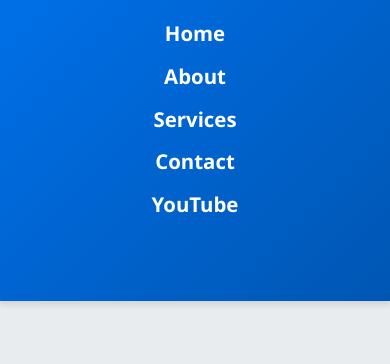
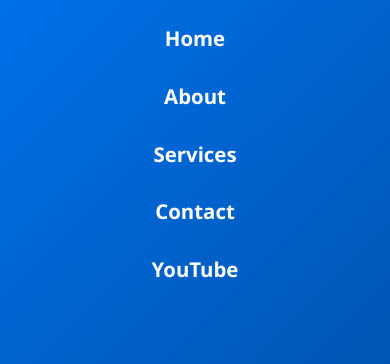
Before and after one commit to LazyMagnaTeens/Website, a plain HTML site: page index.html in a window 390 px wide. Shown: the part 311-675 px from the top of the page. Drawn offline with Linux system fonts and the light colour scheme; a script that the page names is missing.

Commit message:
Update styles.css

```diff
--- a/styles.css
+++ b/styles.css
@@ -48,32 +48,39 @@ nav {
     margin-top: 20px;
 }
 
+/* Use Flexbox for Navigation Layout */
 nav ul {
     list-style-type: none;
     padding: 0;
     display: flex;
     justify-content: center;
-    gap: 30px;
+    gap: 30px;  /* Space between links */
+    flex-wrap: wrap; /* Allows wrapping for smaller screens */
 }
 
+/* Each navigation item */
 nav ul li {
     position: relative;
+    margin: 5px; /* Add margin to prevent links from sticking together */
 }
 
+/* Navigation link styling */
 nav ul li a {
     color: white;
     text-decoration: none;
     font-size: 1.2em; /* Slightly larger font for nav items */
-    padding: 10px 20px;
+    padding: 12px 20px; /* More padding for better touch targets */
     border-radius: 5px;
     transition: background-color 0.3s ease, transform 0.2s ease;
 }
 
+/* Hover Effect */
 nav ul li a:hover {
     background-color: rgba(255, 255, 255, 0.2);
     transform: scale(1.1);
 }
 
+/* Active link style */
 nav ul li a.active {
     background-color: rgba(255, 255, 255, 0.3);
     font-weight: bold;
@@ -189,7 +196,7 @@ a:hover {
 
     nav ul {
         flex-direction: column;
-        gap: 10px;
+        gap: 15px; /* Less space between vertical items */
     }
 
     .container {
```
